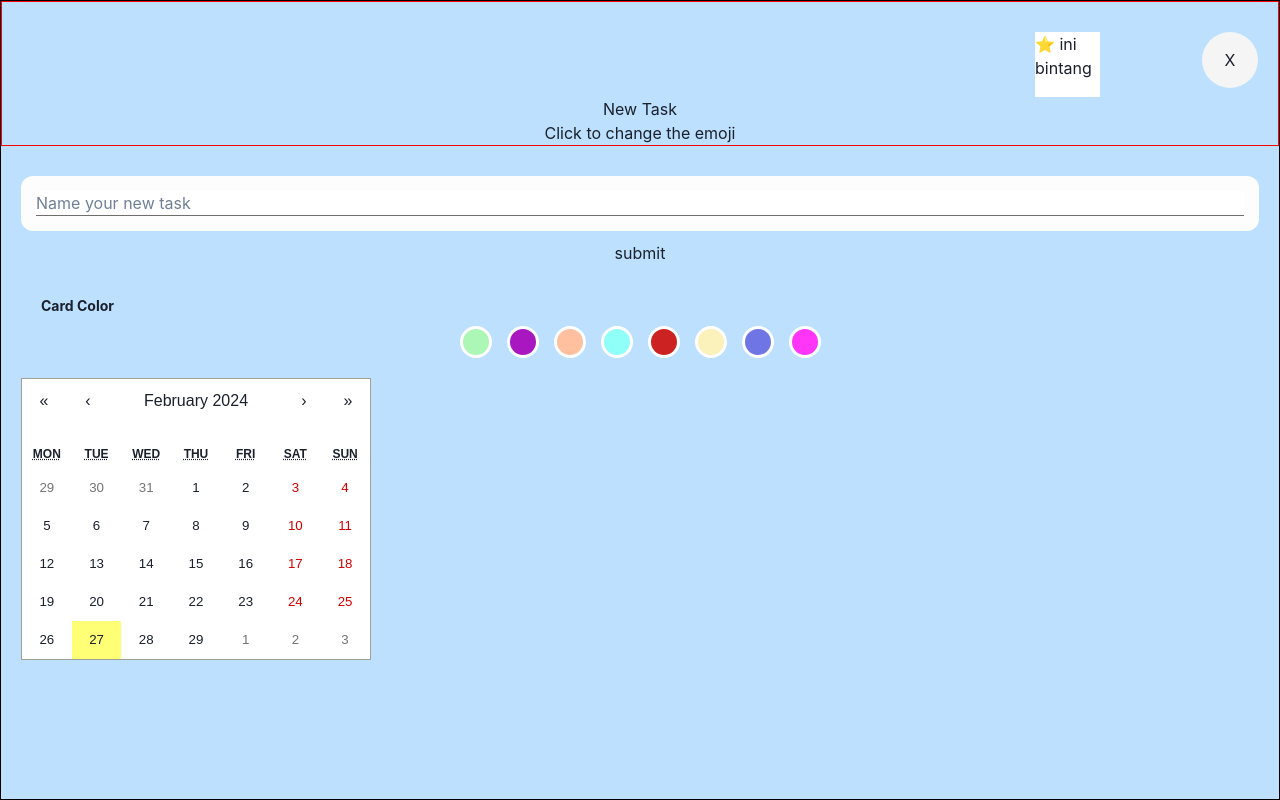
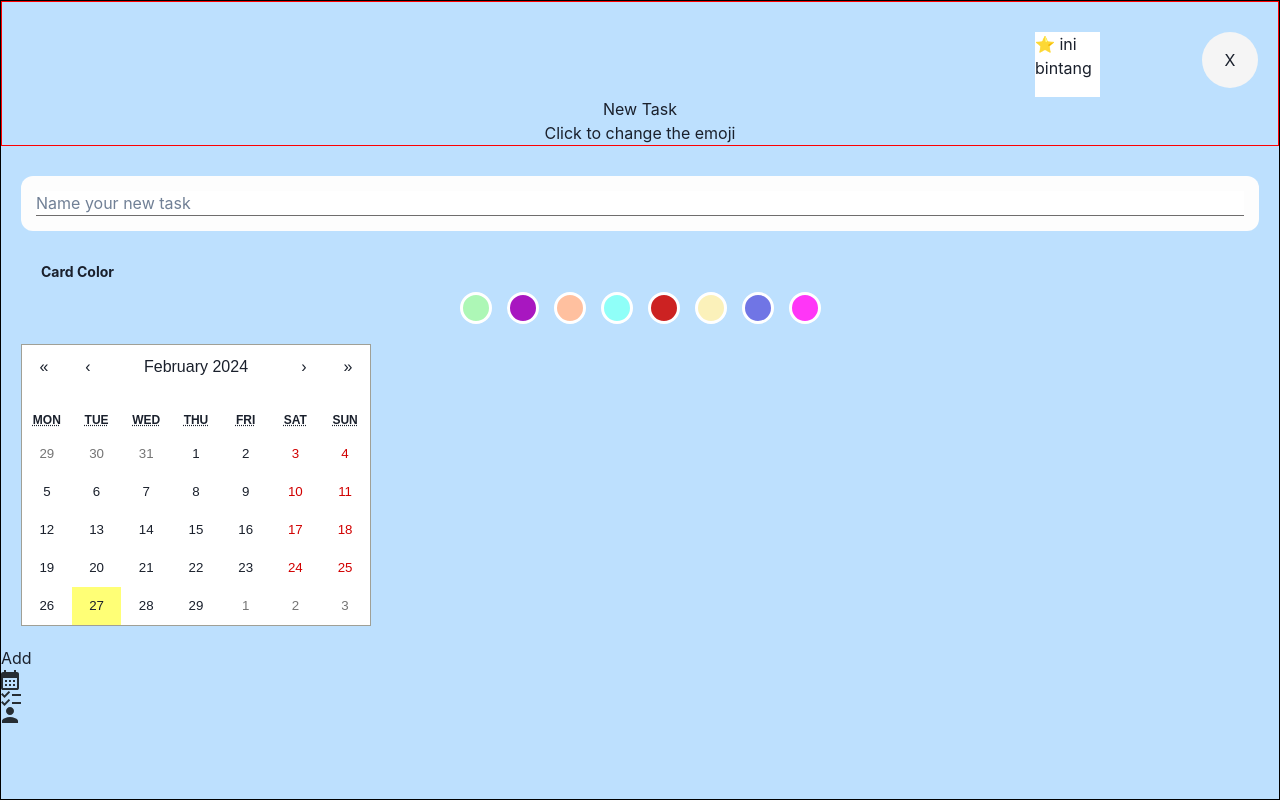
Before and after one commit to sulthanrizal/Task_APP, a React (Create React App) app in the folder client/: page /todoadd in a window 1280 px wide. Built offline with nearby package versions, Linux system fonts and the light colour scheme.

Commit message:
create components TODO ADD

```diff
--- a/client/src/@page/todoadd/index.js
+++ b/client/src/@page/todoadd/index.js
@@ -7,6 +7,9 @@ import { useToast } from '@chakra-ui/react'
 import Calendar from 'react-calendar'
 import 'react-calendar/dist/Calendar.css';
 import moment from 'moment'
+import ImgCalender from '@page/login/imgSvg/imgCalendar'
+import ImgListCheck from '@page/login/imgSvg/imgListCheck'
+import ImgUser from '@page/login/imgSvg/imgUser'
 const { Box, Flex, Text } = require("@chakra-ui/react")
 
 
@@ -14,7 +17,6 @@ const TodoAdd = () => {
     const navigate = useNavigate()
     const [add, setAdd] = useState({ title: '', completed: false, backgroundColor: null, type: "" })
     const toast = useToast()
-
     return (
         <Box className="container-todoadd">
             <Flex className="header-todoadd">
@@ -34,7 +36,6 @@ const TodoAdd = () => {
                 {
                     console.log(add, 'ini data')
                 }
-                <button onClick={() => createTodos({ data: add, navigate, toast })} >submit</button>
             </Flex>
             <Flex className='body-list-color-todoadd'>
                 <span>Card Color</span>
@@ -55,8 +56,24 @@ const TodoAdd = () => {
                         { ...add, date: moment(value).format('YYYY-MM-DD') }
                     )
                 }} />
+
             </Box>
-
+            <Box className='footer-todoadd'>
+                <Box className='btn-footer-todoadd-top'>
+                    <button onClick={() => createTodos({ data: add, navigate, toast })} >Add</button>
+                </Box>
+                <Box className='btn-footer-todoadd-bottom'>
+                    <Box className='btn-img-todoadd'>
+                        <ImgCalender />
+                    </Box>
+                    <Box className='btn-img-todoadd'>
+                        <ImgListCheck />
+                    </Box>
+                    <Box className='btn-img-todoadd'>
+                        <ImgUser onClick />
+                    </Box>
+                </Box>
+            </Box>
         </Box>
 
     )
```
